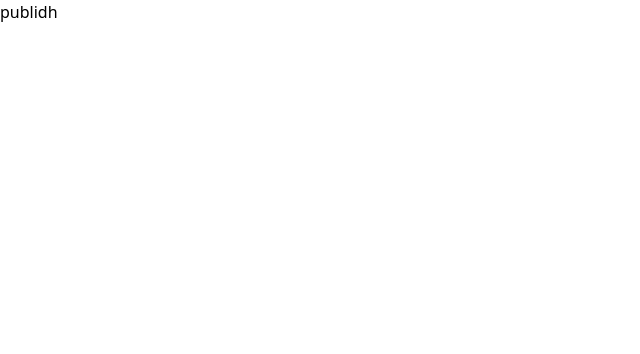
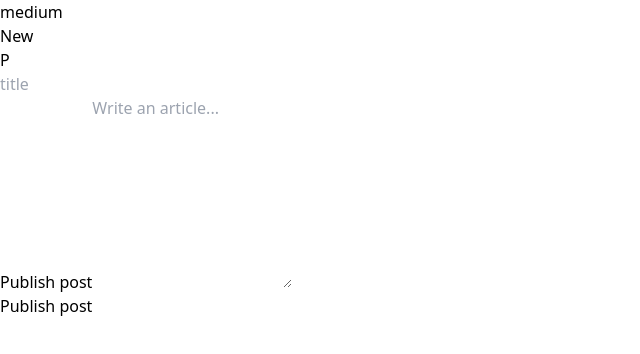
Before and after one commit to acheiveer/Medium-Blog-App, a React (Vite) app in the folder frontend/: page /publish in a window 1280 px wide. Shown: the top 354 px of the page, without its empty margins (0-640 px from the left). Built offline with nearby package versions, Linux system fonts and the light colour scheme.

Commit message:
Added blog publish functionality and added BlogSkeleton and spinner

```diff
--- a/frontend/src/components/BlogCard.tsx
+++ b/frontend/src/components/BlogCard.tsx
@@ -31,7 +31,7 @@ export const BlogCard = ({ id,authorName, title, content, publishedDate }: BlogC
     </Link>
 }
 
-function Circle(){
+export function Circle(){
     return <div className="h-1 w-1 rounded-full bg-slate-500">
     </div>
 }
--- /dev/null
+++ b/frontend/src/components/BlogSkeleton.tsx
@@ -0,0 +1,33 @@
+import { Circle } from "./BlogCard";
+
+export const BlogSkeleton = () => {
+    return (
+        <div>
+            <div className="p-4 border-b border-slate-200 pb-4 w-screen max-w-screen-md cursor-pointer">
+                <div className="flex">
+                    <div className="h-4  bg-gray-200 rounded-full  w-48 mb-4"></div>
+                    <div className="h-2 bg-gray-200 rounded-full  mb-2.5"></div>
+                    <div className="h-2 bg-gray-200 rounded-full  mb-2.5"></div>
+                    <div className=" pl-2 flex justify-center flex-col" ><Circle /></div>
+                    <div className="pl-2 font-thin text-slate-500 text-sm flex justify-center flex-col">
+                        <div className="h-2 bg-gray-200 rounded-full  mb-2.5"></div>
+                    </div>
+                </div>
+                <div className="font-semibold text-xl pt-2">
+                    <div className="h-2 bg-gray-200 rounded-full  mb-2.5"></div>
+                </div>
+                <div className="font-thin text-md">
+                    <div className="h-2 bg-gray-200 rounded-full  mb-2.5"></div>
+                </div>
+                <div className="text-sm font-thin text-slate-500 pt-2">
+                    <div className="h-2 bg-gray-200 rounded-full  mb-2.5"></div>
+                </div>
+
+            </div>
+
+            <span className="sr-only">Loading...</span>
+        </div>
+
+
+    );
+}
--- /dev/null
+++ b/frontend/src/components/Spinner.tsx
@@ -0,0 +1,14 @@
+
+export const Spinner = () => {
+    return <div>
+
+        <div role="status">
+            <svg aria-hidden="true" className="w-8 h-8 text-gray-200 animate-spin dark:text-gray-600 fill-blue-600" viewBox="0 0 100 101" fill="none" xmlns="http://www.w3.org/2000/svg">
+                <path d="M100 50.5908C100 78.2051 77.6142 100.591 50 100.591C22.3858 100.591 0 78.2051 0 50.5908C0 22.9766 22.3858 0.59082 50 0.59082C77.6142 0.59082 100 22.9766 100 50.5908ZM9.08144 50.5908C9.08144 73.1895 27.4013 91.5094 50 91.5094C72.5987 91.5094 90.9186 73.1895 90.9186 50.5908C90.9186 27.9921 72.5987 9.67226 50 9.67226C27.4013 9.67226 9.08144 27.9921 9.08144 50.5908Z" fill="currentColor" />
+                <path d="M93.9676 39.0409C96.393 38.4038 97.8624 35.9116 97.0079 33.5539C95.2932 28.8227 92.871 24.3692 89.8167 20.348C85.8452 15.1192 80.8826 10.7238 75.2124 7.41289C69.5422 4.10194 63.2754 1.94025 56.7698 1.05124C51.7666 0.367541 46.6976 0.446843 41.7345 1.27873C39.2613 1.69328 37.813 4.19778 38.4501 6.62326C39.0873 9.04874 41.5694 10.4717 44.0505 10.1071C47.8511 9.54855 51.7191 9.52689 55.5402 10.0491C60.8642 10.7766 65.9928 12.5457 70.6331 15.2552C75.2735 17.9648 79.3347 21.5619 82.5849 25.841C84.9175 28.9121 86.7997 32.2913 88.1811 35.8758C89.083 38.2158 91.5421 39.6781 93.9676 39.0409Z" fill="currentFill" />
+            </svg>
+            <span className="sr-only">Loading...</span>
+        </div>
+
+    </div>
+}
--- a/frontend/src/pages/Blog.tsx
+++ b/frontend/src/pages/Blog.tsx
@@ -1,6 +1,8 @@
 import { useParams } from "react-router-dom";
 import { DetailBlog } from "../components/DetailBlog";
 import { useBlog } from "../hooks"
+import { Spinner } from "../components/Spinner";
+import { Appbar } from "../components/Appbar";
 
 
 //atomFamilies/selectorFamilies
@@ -11,7 +13,12 @@ export const Blog = () =>{
   });
   if(loading){
     return <div>
-      Loading...
+      <Appbar/>
+      <div className="h-screen flex flex-col justify-center">
+      <div className="flex justify-center">
+        <Spinner/>
+      </div>
+    </div>
     </div>
   }
    return <div>
--- a/frontend/src/pages/Blogs.tsx
+++ b/frontend/src/pages/Blogs.tsx
@@ -1,5 +1,6 @@
 import { Appbar } from "../components/Appbar"
 import { BlogCard } from "../components/BlogCard"
+import { BlogSkeleton } from "../components/BlogSkeleton";
 import { useBlogs } from "../hooks"
 
 
@@ -7,7 +8,17 @@ export const Blogs = () => {
     const { loading, blogs } = useBlogs();
     if (loading) {
         return <div>
-            Loading...
+            <Appbar/>
+            <div className="flex justify-center">
+            <div>
+            <BlogSkeleton/>
+            <BlogSkeleton/>
+            <BlogSkeleton/>
+            <BlogSkeleton/>
+            <BlogSkeleton/>
+            <BlogSkeleton/>
+            </div>
+        </div>
         </div>
     }
     return <div>
--- a/frontend/src/pages/Publish.tsx
+++ b/frontend/src/pages/Publish.tsx
@@ -1,7 +1,57 @@
+import axios from "axios";
+import { Appbar } from "../components/Appbar"
+import { BACKEND_URL } from "../config";
+import { useState } from "react";
+import { useNavigate } from "react-router-dom";
 
 
-export const Publish = () =>{
+export const Publish = () => {
+    const navigate = useNavigate();
+    const [title, setTitle] = useState("");
+    const [content, setContent] = useState("")
     return <div>
-        publidh
+        <Appbar />
+        <div className="flex justify-center w-full pt-8">
+            <div className="max-w-screen-lg w-full">
+                <input onChange={(e)=>{
+                    setTitle(e.target.value)
+                }}
+                type="text" className="block p-2.5 w-full text-sm text-gray-900 bg-gray-200 rounded-lg border border-gray-300 focus:ring-blue-500 focus:border-blue-500 dark:bg-gray-700 dark:border-gray-600 dark:placeholder-gray-400 dark:text-white dark:focus:ring-blue-500 dark:focus:border-blue-500"
+                placeholder="title" />
+                <TextEditor onChange={(e)=>{
+                     setContent(e.target.value)
+                }} />
+                <button onClick={async ()=>{
+                    const response = await axios.post(`${BACKEND_URL}/api/v1/blog`,{
+                        title,
+                        content
+                    },{
+                        headers:{
+                            Authorization: localStorage.getItem("Token")
+                        }
+                    })
+                    navigate(`/blog/${response.data.id}`);
+                }}
+                type="submit" className="inline-flex items-center px-5 py-2.5 text-sm font-medium text-center text-white bg-blue-700 rounded-lg focus:ring-4 focus:ring-blue-200 dark:focus:ring-blue-900 hover:bg-blue-800">
+                    Publish post
+                </button>
+            </div>
+        </div>
     </div>
 }
+
+function TextEditor({onChange}: {onChange: (e: Event)=> void}){
+return (
+    <form>
+        <div className="w-full mb-4 ">
+            <div className="flex items-center justify-between py-2 border-b ">
+                    <div className="px-4 py-2 bg-white rounded-b-lg w-full">
+                        <label className="sr-only">Publish post</label>
+                        <textarea onChange={onChange} id="editor" rows={8} className=" focus:outline-none block w-full px-0 text-sm text-gray-800 bg-gray-200 border-0"
+                          placeholder="Write an article..." required ></textarea>
+                    </div>
+            </div>
+        </div>
+    </form>
+);
+}
```
